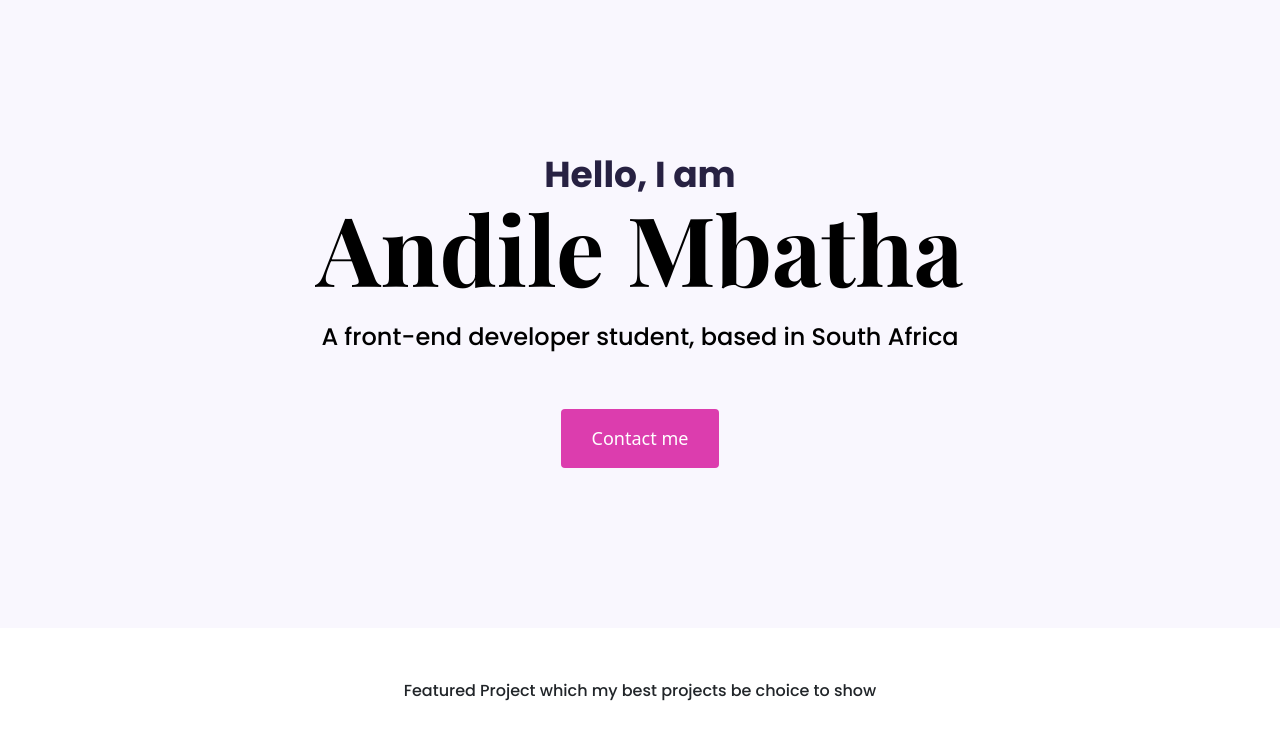
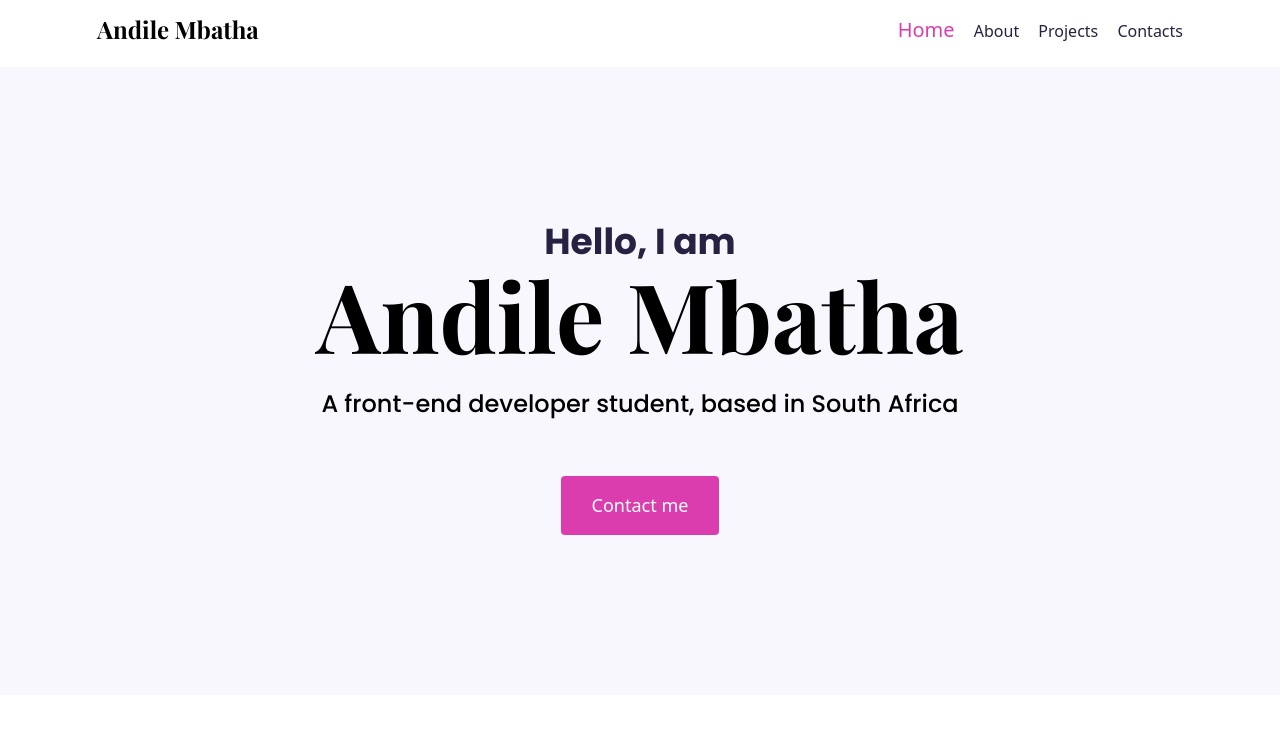
Before and after one commit to ANDILE805/my_portfolio, a plain HTML site: page index.html in a window 1280 px wide. Shown: the top 740 px of the page. Drawn offline with nearby package versions, Linux system fonts and the light colour scheme.

Commit message:
Added a header

```diff
--- a/index.html
+++ b/index.html
@@ -28,6 +28,18 @@
     <title>Andile Mbatha's Portfolio</title>
   </head>
   <body>
+    <div class="container">
+      <nav class="d-flex justify-content-between">
+        <h4 class="logo d-none d-md-block">Andile Mbatha</h4>
+        <ul>
+          <li class="active"><a href="/index.html">Home</a></li>
+          <li><a href="/about.html">About</a></li>
+          <li><a href="#">Projects</a></li>
+          <li><a href="/contact.html">Contacts</a></li>
+        </ul>
+      </nav>
+    </div>
+
     <div class="hero">
       <p>Hello, I am</p>
       <h1>Andile Mbatha</h1>
--- a/styles/style.css
+++ b/styles/style.css
@@ -5,13 +5,45 @@
   --default-font-family: "Poppins", sans-serif;
 }
 
+.logo {
+}
+
 h1,
 h2,
 h3,
-h4 {
+h4,
+h5,
+h6 {
   color: black;
   font-family: var(--heading-font-family);
   font-weight: bold;
+}
+
+nav {
+  padding: 15px;
+}
+nav ul {
+  padding: 0;
+  margin: 0;
+}
+nav li {
+  display: inline;
+  list-style: none;
+  line-height: 30px;
+  margin-left: 15px;
+}
+
+nav a {
+  text-decoration: none;
+  color: #272142;
+  font-weight: 500;
+  transition: all 10oms ease-in-out;
+}
+
+nav a:hover,
+nav li.active a {
+  color: var(--branding-color);
+  font-size: 20px;
 }
 
 h1 {
@@ -143,22 +175,22 @@ p {
   h2 {
     font-size: 44px;
   }
-
+  .justify-content-between {
+    text-align: center;
+    justify-content: space-around !important;
+  }
   .hero {
     padding: 80px 20px;
   }
 
-  .about-section {
-    text-align: center;
-    padding: 0;
-  }
   .image {
     padding: 25px;
   }
   .about-image {
     margin-top: 10px;
   }
-  .project-description {
+  .project-description,
+  .about-sectio {
     padding: 0;
     text-align: center;
   }
```
